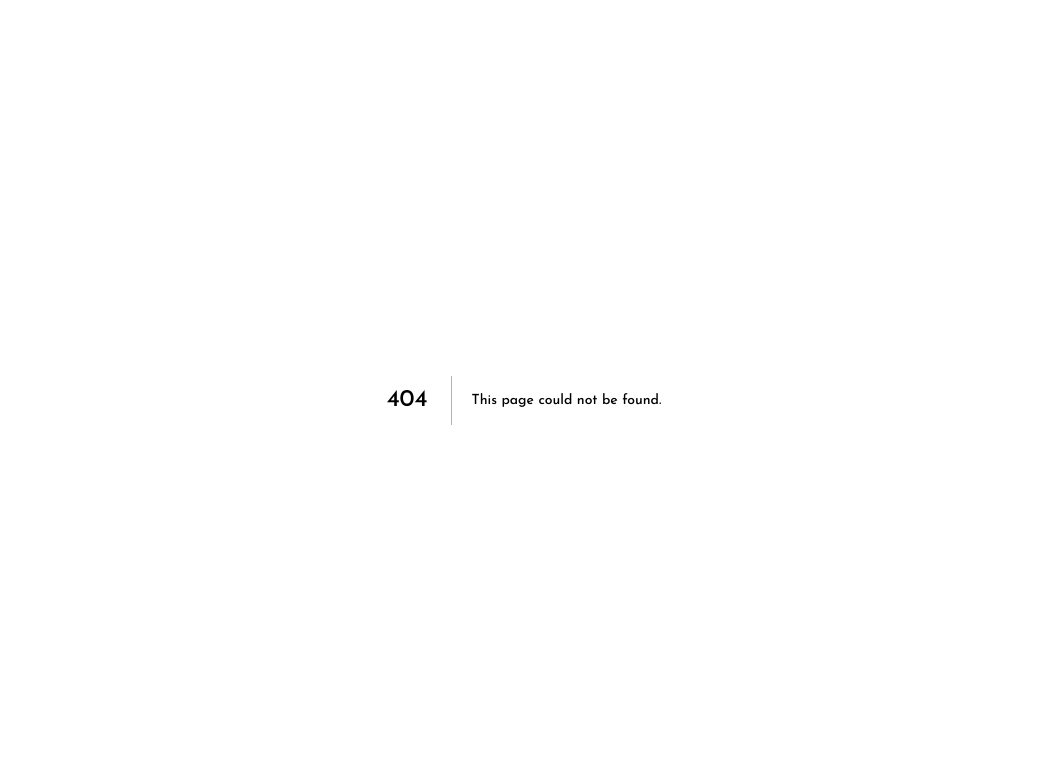
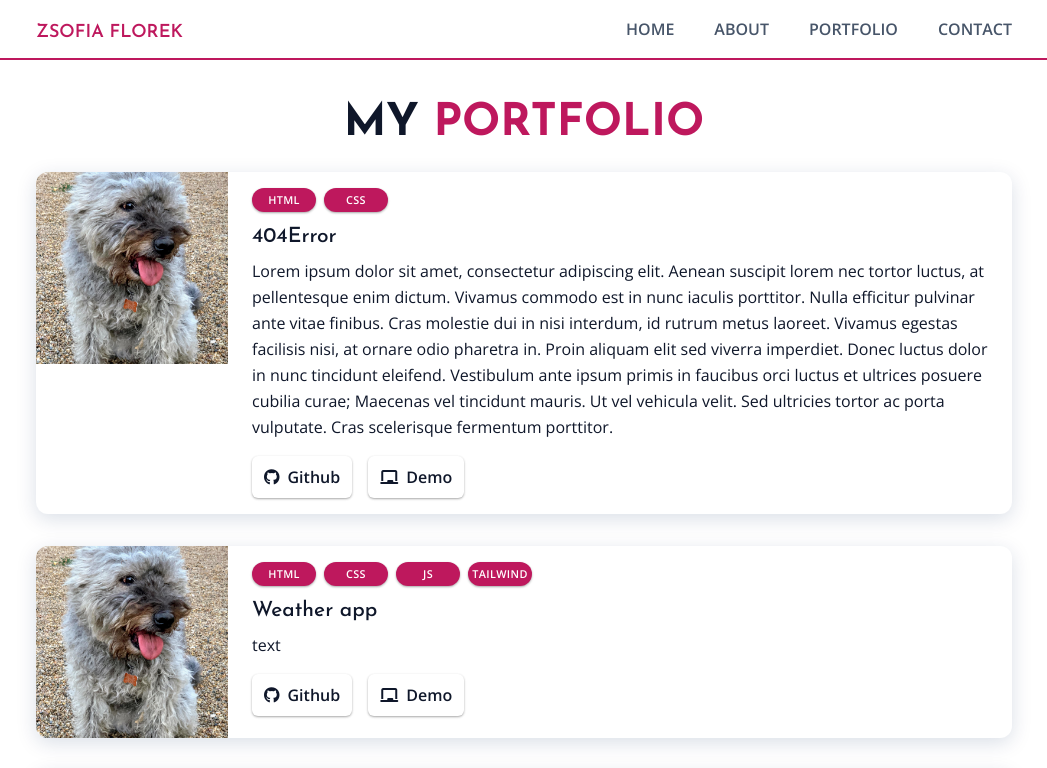
Before and after one commit to zsofiaflorek/portfolio, a Next.js app: page /portfolio in a window 1280 px wide. Before the commit this address had no page. Shown: the top 768 px of the page, without its empty margins (116-1163 px from the left). Built offline with nearby package versions, Linux system fonts and the light colour scheme.

Commit message:
Portfolio page (#7)
* Change page max width

* Implement PortfolioCard component

* Implement portfolio page structure

* Implement badges on portfolio page

* Extracting project data into json file

* Add buttons to portfolio page

```diff
--- /dev/null
+++ b/components/badge.js
@@ -0,0 +1,7 @@
+export default function Badge({ children }) {
+  return (
+    <div className="uppercase text-on-primary bg-primary text-xs py-1 mb-2 rounded-md shadow-sm w-16 rounded-full text-center inline-block">
+      {children}
+    </div>
+  );
+}
--- a/components/button.js
+++ b/components/button.js
@@ -13,3 +13,14 @@ export function Button({ children, heavy, icon }) {
     </button>
   );
 }
+
+export function PortfolioButton({ children, portfolioIcon }) {
+  return (
+    <button className="flex justify-center items-center px-3 py-2 text-black bg-white text-base rounded-md shadow-sm font-semibold">
+      {portfolioIcon ? (
+        <i className={classNames("mr-2", portfolioIcon)} />
+      ) : null}
+      {children}
+    </button>
+  );
+}
--- a/components/layout.js
+++ b/components/layout.js
@@ -7,7 +7,7 @@ export function Layout({ children, className }) {
       <Menu />
       <main
         className={classNames(
-          "mt-10 mb-16 px-6 md:max-w-[500px] md:mx-auto lg:max-w-screen-lg",
+          "mt-10 mb-16 px-6 md:max-w-screen-md md:mx-auto lg:max-w-screen-lg",
           className
         )}
       >
--- /dev/null
+++ b/data/projects.json
@@ -0,0 +1,20 @@
+[
+  {
+    "title": "404Error",
+    "description": "Lorem ipsum dolor sit amet, consectetur adipiscing elit. Aenean suscipit lorem nec tortor luctus, at pellentesque enim dictum. Vivamus commodo est in nunc iaculis porttitor. Nulla efficitur pulvinar ante vitae finibus. Cras molestie dui in nisi interdum, id rutrum metus laoreet. Vivamus egestas facilisis nisi, at ornare odio pharetra in. Proin aliquam elit sed viverra imperdiet. Donec luctus dolor in nunc tincidunt eleifend. Vestibulum ante ipsum primis in faucibus orci luctus et ultrices posuere cubilia curae; Maecenas vel tincidunt mauris. Ut vel vehicula velit. Sed ultricies tortor ac porta vulputate. Cras scelerisque fermentum porttitor.",
+    "badges": ["HTML", "CSS"],
+    "image": "Sophie.jpg"
+  },
+  {
+    "title": "Weather app",
+    "description": "text",
+    "badges": ["HTML", "CSS", "JS", "Tailwind"],
+    "image": "Sophie.jpg"
+  },
+  {
+    "title": "Recipe",
+    "description": "text",
+    "badges": ["HTML", "CSS", "JS", "Tailwind"],
+    "image": "Sophie.jpg"
+  }
+]
--- /dev/null
+++ b/pages/portfolio.js
@@ -0,0 +1,77 @@
+import Head from "next/head";
+import { Layout } from "../components/layout";
+import PageTitle, { Strong } from "../components/pageTitle";
+import Image from "next/image";
+import Badge from "../components/badge";
+import * as fs from "fs";
+import path from "path";
+import { PortfolioButton } from "../components/button";
+
+const projectsFile = path.join(process.cwd(), "data", "projects.json");
+export async function getStaticProps() {
+  const fileContents = fs.readFileSync(projectsFile, "utf-8");
+  const data = JSON.parse(fileContents);
+  return {
+    props: {
+      projects: data,
+    },
+  };
+}
+
+export default function PortfolioPage({ projects }) {
+  return (
+    <>
+      <Head>
+        <title>Zsofia Florek - Contact</title>
+      </Head>
+      <Layout>
+        <PageTitle>
+          My
+          <Strong> Portfolio</Strong>
+        </PageTitle>
+        <div>
+          {projects.map((project, index) => (
+            <PortfolioCard
+              key={index}
+              image={`/${project.image}`}
+              badges={project.badges}
+              text={project.description}
+              title={project.title}
+            />
+          ))}
+        </div>
+      </Layout>
+    </>
+  );
+}
+
+export function PortfolioCard({ image, badges, title, text }) {
+  return (
+    <article className="bg-white rounded-xl shadow overflow-hidden mb-8">
+      <div className="md:flex">
+        <div className="relative h-48 w-full md:w-48 md:flex-shrink-0">
+          <Image alt="kep" src={image} layout="fill" objectFit="cover" />
+        </div>
+        <div className="py-4 px-6">
+          <div className="uppercase tracking-wide text-sm text-primary font-semibold flex gap-2">
+            {badges.map((badge, index) => (
+              <Badge key={index}>{badge}</Badge>
+            ))}
+          </div>
+          <h3 className="mt-1 text-lg leading-tight font-medium text-black ">
+            {title}
+          </h3>
+          <p className="mt-2 text-black">{text}</p>
+          <div className="flex gap-4 mt-4">
+            <PortfolioButton portfolioIcon="fab fa-github">
+              Github
+            </PortfolioButton>
+            <PortfolioButton portfolioIcon="fas fa-chalkboard">
+              Demo
+            </PortfolioButton>
+          </div>
+        </div>
+      </div>
+    </article>
+  );
+}
--- a/tailwind.config.js
+++ b/tailwind.config.js
@@ -17,6 +17,7 @@ module.exports = {
       "on-primary": colors.white,
     },
     fontSize: {
+      xs: ["0.68rem", "1rem"],
       sm: ["0.875rem", "1.5rem"],
       base: ["1rem", "1.625rem"],
       md: ["1.125rem", "1.67rem"],
```
